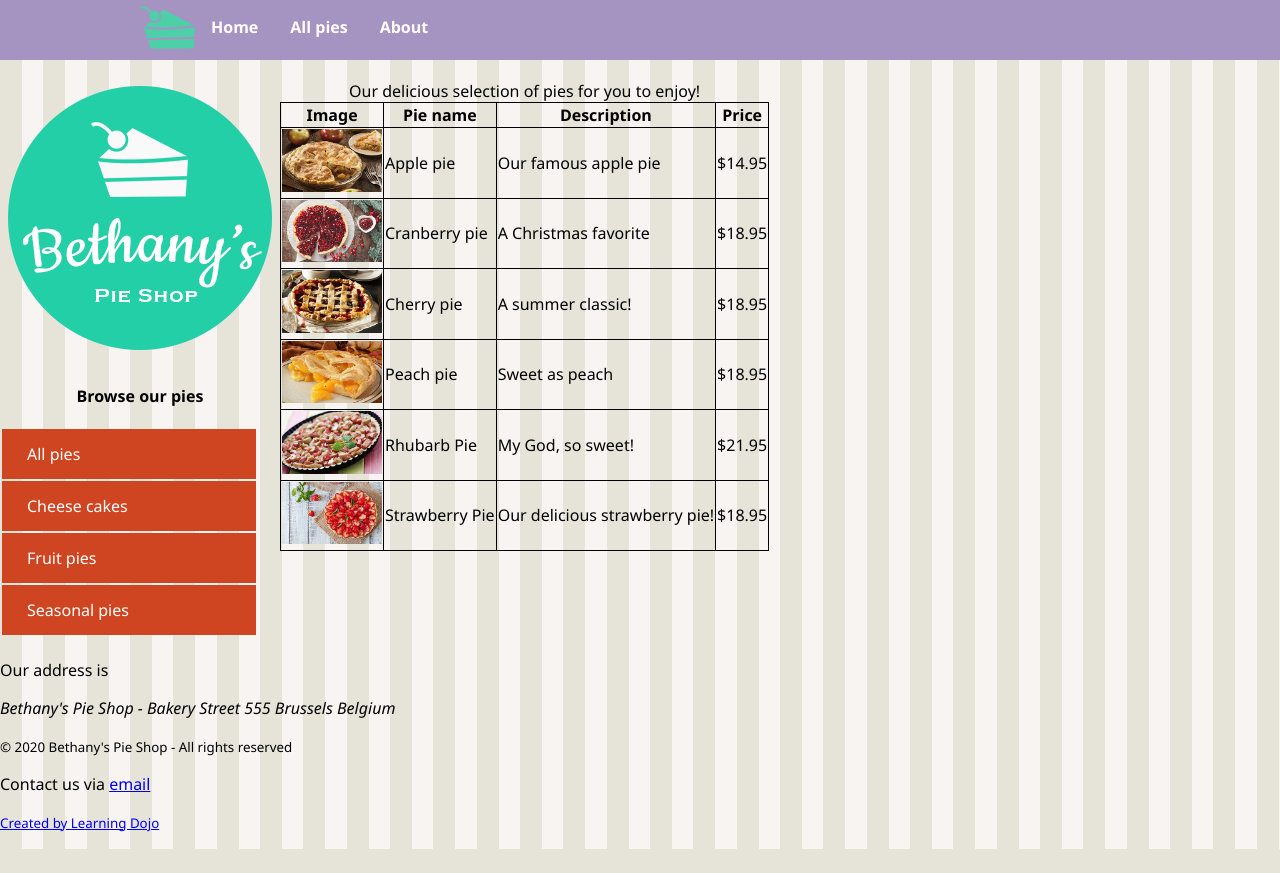
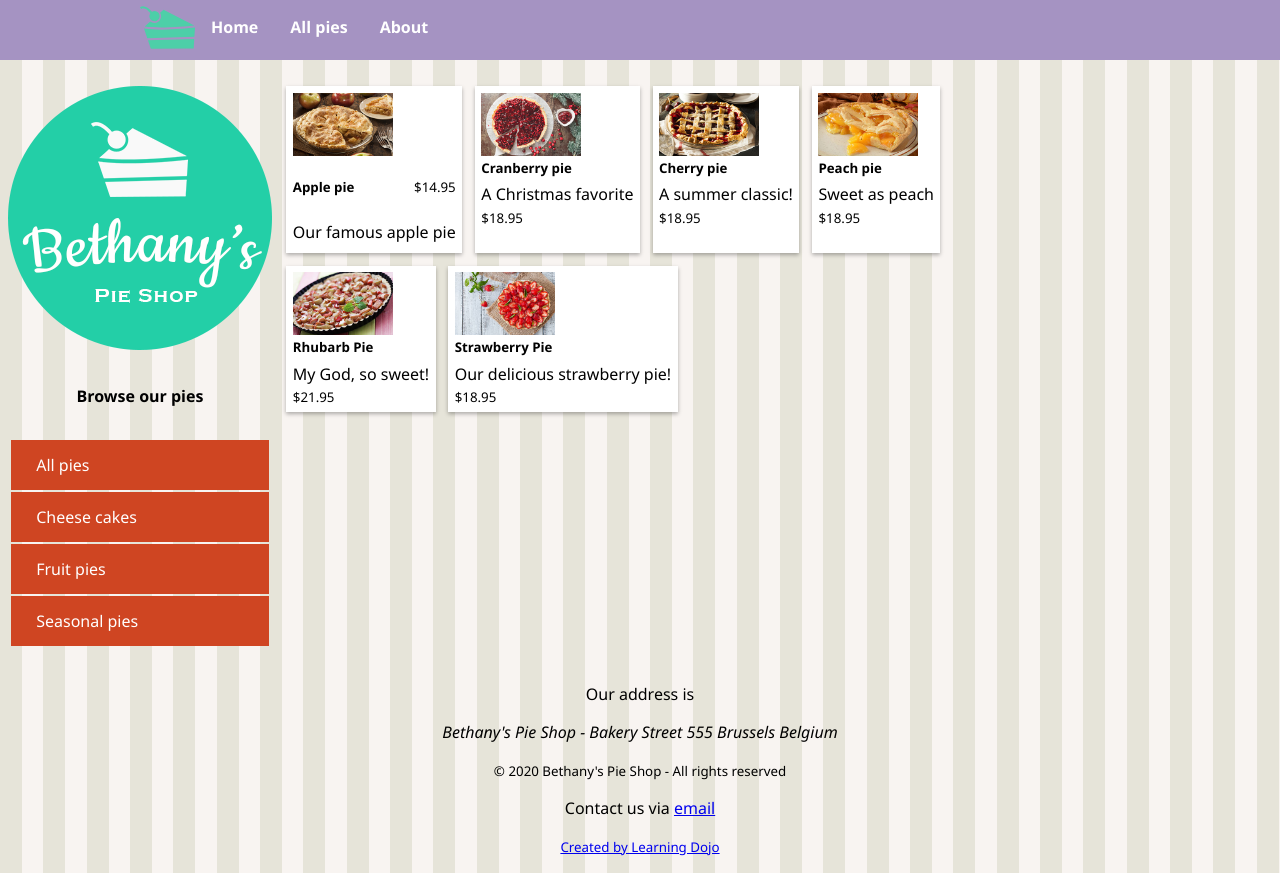
Before and after one commit to nicolasrgutierrez/-CreatingResponsivePageswithCSSFlexBox, a plain HTML site: page pages/fruitpies.html in a window 1280 px wide. Before the commit the page ends 849 px from the top, so only its background shows below. Drawn offline with Linux system fonts and the light colour scheme.

Commit message:
completed first demo module. Set up flexbox container for index, overview, and fruit pies pages. redid pie tables and turned them into flexbox and cards

```diff
--- a/css/styles.css
+++ b/css/styles.css
@@ -43,8 +43,9 @@ nav>ul>li a {
 /*Side Menu*/
 
 .mainContent ul{
-    padding-inline-start: 2px;
-    margin-right: 1.5rem;
+    padding-inline-start: 0;
+    margin-right: 0;
+    padding: .7rem;
 }
 
 .mainContent ul>a>li{
@@ -70,17 +71,84 @@ nav>ul>li a {
     margin-left: auto;
     margin-right: auto;
     display: flex;
+    flex-direction: row;
+    flex-wrap: wrap;
 }
+
+.pieGallery {
+    display: flex;
+    flex-direction: row;
+    width: 60%;
+    flex-wrap: wrap;
+    align-content: flex-start;
+}
+
+.pieCard {
+    display: flex;
+    flex-direction: column;
+    margin: .4rem;
+    /* align-items: center; */
+    background-color: white;
+    box-shadow: 0 2px 4px rgba(0, 0, 0, .3);
+    padding: .4rem;
+}
+
+.pieCard > h5, .pieCard > p {
+    margin: .2rem 0;
+}
+
+.cardRow {
+    display: flex;
+    flex-direction: row;
+    justify-content: space-between;
+    align-items: center;
+}
+
+.cradRow > h5, .cradRow > p {
+    margin: .2rem 0;
+}
+
+/*Main Content*/
 
 .pageTitle{
     font-size:35px;
     color:#a593c2;
 }
 
+.box {
+    width: 200px;
+    height: 100px;
+    background-color: red;
+    margin: 5px 10px;
+}
+
+.main {
+    display: flex;
+    flex-direction: column;
+    width: 60%;
+    /* background-color: #a593c2; */
+}
+
+.pieRow {
+    display: flex;
+    flex-direction: row;
+    margin-bottom: 10px;
+    justify-content: space-between;
+    flex-wrap: wrap;
+    align-items: center;
+}
+
+.leftMenu {
+    display: flex;
+    flex-direction: column;
+    align-items: center;
+}
+
 /*Footer*/
 footer {
     display: flex;
     flex-direction: column;
+    align-items: center;
 }
 
 footer > p, footer > address {
--- a/pages/fruitpies.html
+++ b/pages/fruitpies.html
@@ -30,72 +30,72 @@
                 <h4 style="text-align: center;">Browse our pies</h4>
             </header>
             <ul>
-                <a href="pieoverview.html"><li>All pies</li></a>
-                <a href="cheesecakes.html"><li>Cheese cakes</li></a>
-                <a href="fruitpies.html"><li>Fruit pies</li></a>
-                <a href="seasonalpies.html"><li>Seasonal pies</li></a>
+                <a href="pieoverview.html">
+                    <li>All pies</li>
+                </a>
+                <a href="cheesecakes.html">
+                    <li>Cheese cakes</li>
+                </a>
+                <a href="fruitpies.html">
+                    <li>Fruit pies</li>
+                </a>
+                <a href="seasonalpies.html">
+                    <li>Seasonal pies</li>
+                </a>
             </ul>
         </aside>
-        <main class="main">
-            <table border="1"
-                style="width:100%;border: 1px solid black;border-collapse: collapse; padding: 20px;border-spacing: 5px;">
-                <caption>
-                    Our delicious selection of pies for you to enjoy!
-                </caption>
-                <thead>
-                    <tr>
-                        <th>Image</th>
-                        <th>Pie name</th>
-                        <th>Description</th>
-                        <th>Price</th>
-                    </tr>
-                </thead>
-                <tbody>
-                    <tr>
-                        <td><img src="../images/products/applepiesmall.jpg" width="100"></td>
-                        <td>Apple pie</td>
-                        <td>Our famous apple pie</td>
-                        <td>$14.95</td>
-                    </tr>
-                    <tr>
-                        <td><img src="../images/products/cranberrypiesmall.jpg" width="100"></td>
-                        <td>Cranberry pie</td>
-                        <td>A Christmas favorite</td>
-                        <td>$18.95</td>
-                    </tr>
-                    <tr>
-                        <td><img src="../images/products/cherrypiesmall.jpg" width="100"></td>
-                        <td>Cherry pie</td>
-                        <td>A summer classic!</td>
-                        <td>$18.95</td>
-                    </tr>
-                    <tr>
-                        <td><img src="../images/products/peachpiesmall.jpg" width="100"></td>
-                        <td>Peach pie</td>
-                        <td>Sweet as peach</td>
-                        <td>$18.95</td>
-                    </tr>
-                    <tr>
-                        <td><img src="../images/products/rhubarbpiesmall.jpg" width="100"></td>
-                        <td>Rhubarb Pie</td>
-                        <td>My God, so sweet!</td>
-                        <td>$21.95</td>
-                    </tr>
-                    <tr>
-                        <td><img src="../images/products/strawberrypiesmall.jpg" width="100"></td>
-                        <td>Strawberry Pie</td>
-                        <td>Our delicious strawberry pie!</td>
-                        <td>$18.95</td>
-                    </tr>
+        <main class="pieGallery">
 
-                </tbody>
-            </table>
+            <div class="pieCard">
+                <img src="../images/products/applepiesmall.jpg" width="100" height="63">
+                <div class="cardRow">
+                <h5>Apple pie</h5>
+                <small>$14.95</small>
+                </div>
+                <p>Our famous apple pie</p>
+            </div>
+
+            <div class="pieCard">
+                <img src="../images/products/cranberrypiesmall.jpg" width="100" height="63">
+                <h5>Cranberry pie</h5>
+                <p>A Christmas favorite</p>
+                <small>$18.95</small>
+            </div>
+
+            <div class="pieCard">
+                <img src="../images/products/cherrypiesmall.jpg" width="100" height="63">
+                <h5>Cherry pie</h5>
+                <p>A summer classic!</p>
+                <small>$18.95</small>
+            </div>
+
+            <div class="pieCard">
+                <img src="../images/products/peachpiesmall.jpg" width="100" height="63">
+                <h5>Peach pie</h5>
+                <p>Sweet as peach</p>
+                <small>$18.95</small>
+            </div>
+
+            <div class="pieCard">
+                <img src="../images/products/rhubarbpiesmall.jpg" width="100" height="63">
+                <h5>Rhubarb Pie</h5>
+                <p>My God, so sweet!</p>
+                <small>$21.95</small>
+            </div>
+
+            <div class="pieCard">
+                <img src="../images/products/strawberrypiesmall.jpg" width="100" height="63">
+                <h5>Strawberry Pie</h5>
+                <p>Our delicious strawberry pie!</p>
+                <small>$18.95</small>
+            </div>
+
         </main>
     </div>
 
     <footer>
         <p>Our address is</p>
-            <address>Bethany's Pie Shop - Bakery Street 555 Brussels Belgium</address>
+        <address>Bethany's Pie Shop - Bakery Street 555 Brussels Belgium</address>
         <p><small>&copy; 2020 Bethany's Pie Shop - All rights reserved</small></p>
         <p>Contact us via <a href="mailto:info@bethanyspieshop.com">email</a></p>
         <p><small><a href="https://www.learningdojo.net">Created by Learning Dojo</a></small></p>
```
Also changed, not shown: pages/pieoverview.html (+90 -87 lines), pages/test.html (+15 -9 lines).
